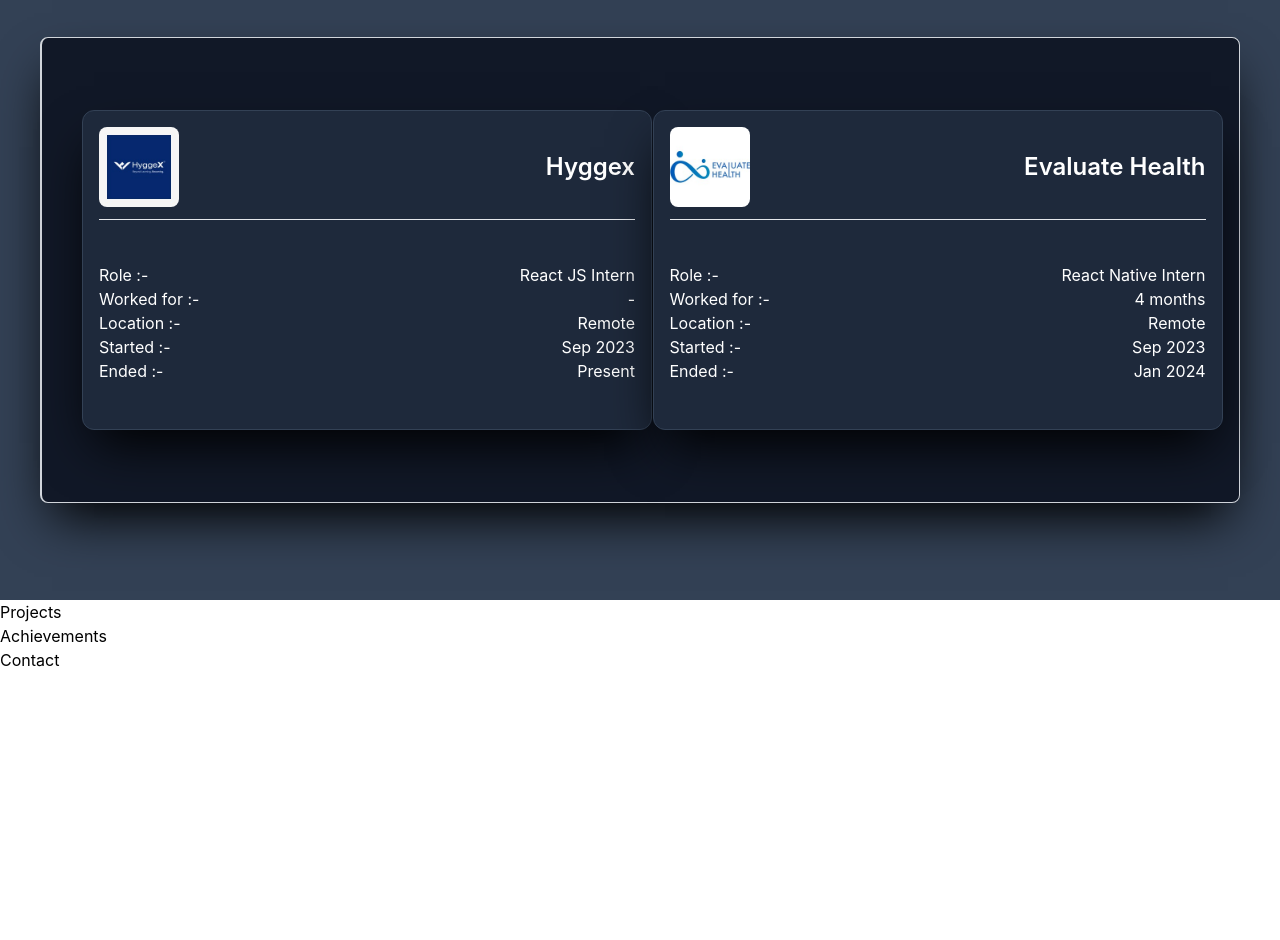
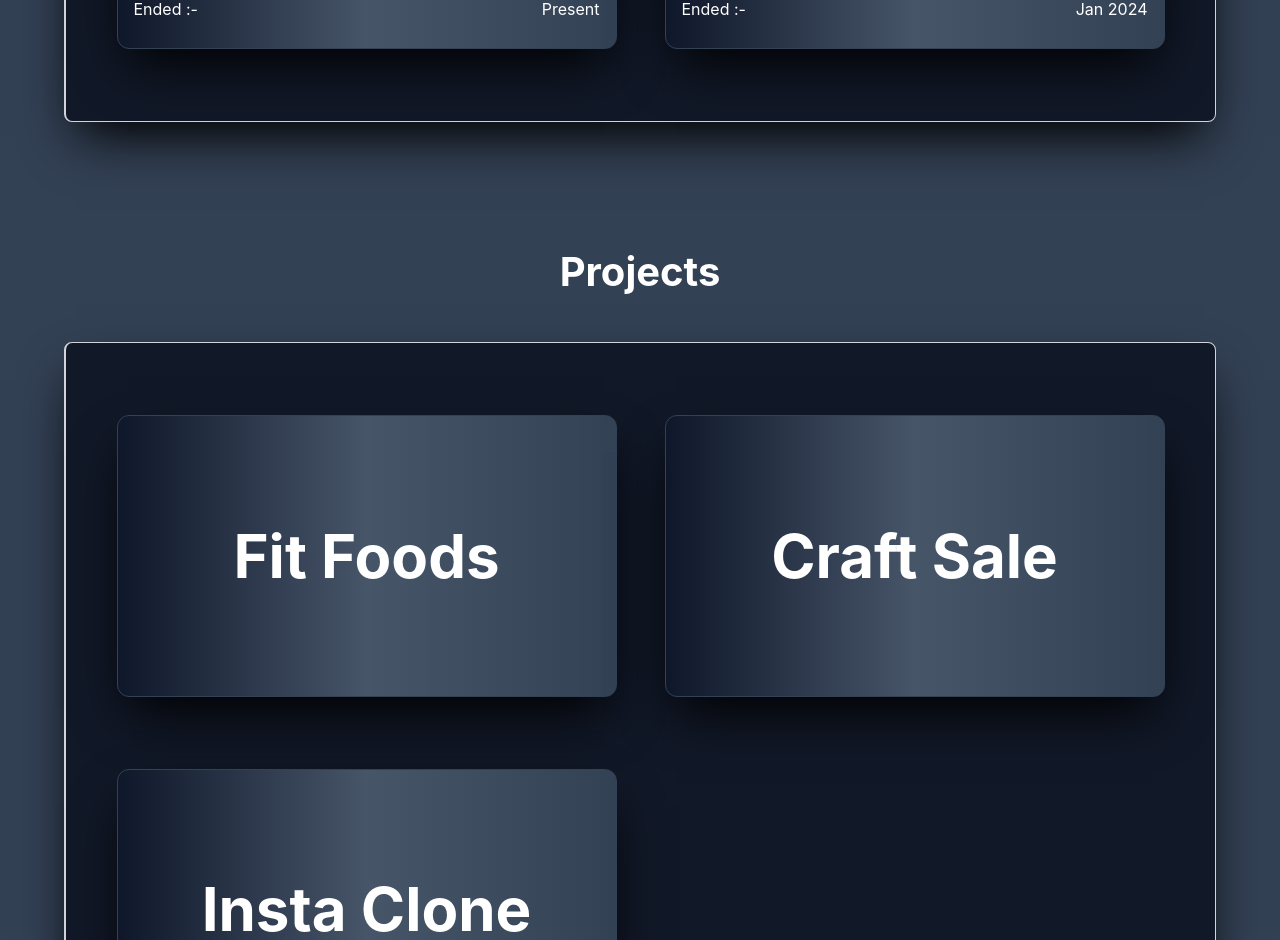
Before and after one commit to Revanth-Mummidi/MyPortfolio, a React (Create React App) app: page / in a window 1280 px wide. Shown: the part 1860-2800 px from the top of the page. Before the commit the page ends 2532 px from the top, so only its background shows below. Built offline with nearby package versions, Linux system fonts and the light colour scheme.

Commit message:
Contact Pending

```diff
--- a/src/App.js
+++ b/src/App.js
@@ -6,16 +6,18 @@
 import Projects from './Components/Projects'
 import Achievements from './Components/Achievements'
 import Contact from './Components/Contact'
+import Profiles from './Components/Profiles'
 
 function App() {
   return (
-    <div className='overflow-auto' >
+    <div className='overflow-auto bg-slate-700' >
       <Navbar/>
       <HomePage />
       <Skills/>
       <Experience/>
       <Projects/>
       <Achievements/>
+      <Profiles/>
       <Contact/>
     </div>
   )
--- a/src/Components/Achievements.jsx
+++ b/src/Components/Achievements.jsx
@@ -1,9 +1,46 @@
-import React from 'react'
+
+import EHLogo from "../Assets/1630615940866.jpeg"
+import HyggexLogo from "../Assets/hyggexworld_logo.jpeg"
+import React, { useState } from "react";
 
 function Achievements() {
+
+  const AchievementsData=[
+  "Ranked 1st in coding contest conducted in our college and won Mr.Coder Title in our college",
+  "Secured 2nd rank in Code Wars conducted by JNTUGV",
+   "Qualified for Semi-Final Round in Turing Cup National Wide Coding contest",
+   "Solved more than 1000+ problems from Leetcode,Codechef,GeeksForGeeks,CodeForces",
+   "Achieved Knight Badge at Leetcode",
+   "Achieved 3 star at CodeChef"
+
+]
+
   return (
-    <div>Achievements</div>
-  )
+    <section
+      id="achievements"
+      className=" w-[100vw] bg-slate-700 flex flex-col items-center justify-center p-10"
+    >
+      <p className="text-[35px] my-10 md:text-[40px] font-bold text-white ">
+        Achievements
+      </p>
+      <div className="border-gray-300 bg-gray-900 w-[90vw] shadow-black shadow-2xl border border-l-2 rounded-lg  p-10 items-center justify-center flex">
+         <ul className="list-disc gap-5">
+          {
+            AchievementsData.map((data,index)=>{
+              return(
+                <li key={index} className="text-white font-semibold md:text-xl my-10 lg:text-3xl">{data}</li>
+              )
+            })
+          }
+         </ul>
+      </div>
+
+
+    </section>
+  );
 }
 
-export default Achievements
+
+
+
+export default Achievements;
--- a/src/Components/Experience.jsx
+++ b/src/Components/Experience.jsx
@@ -31,13 +31,13 @@
   return (
     <section
       id="experience"
-      className="min-h-[100vh] w-[100vw] bg-slate-700 flex flex-col items-center justify-center p-10"
+      className=" w-[100vw] bg-slate-700 flex flex-col items-center justify-center p-10"
     >
       <p className="text-[35px] my-10 md:text-[40px] font-bold text-white ">
         Experience
       </p>
-      <div className="border-gray-300 bg-gray-900 shadow-black shadow-2xl border border-l-2 rounded-lg   items-center justify-center flex">
-        <div className="sm:grid sm:grid-cols-1 md:grid-cols-1 xl:grid-cols-2 px-5 md:px-10 py-10 gap-x-6 gap-y-2 items-center justify-center">
+      <div className="border-gray-300 w-[90vw] bg-gray-900 shadow-black shadow-2xl border border-l-2 rounded-lg   items-center justify-center flex">
+        <div className="sm:grid sm:grid-cols-1 md:grid-cols-1 xl:grid-cols-2 px-5 md:px-10 py-10 gap-x-12 gap-y-2 items-center justify-center">
           {
             ExperienceData.map((data,index)=>{
               return(
@@ -63,10 +63,10 @@
           !rotate ? "flip-card-inner flip-card-rotate" : "flip-card-inner"
         }
       >
-        <div className="lg:w-[520px] xl:w-[570px] sm:w-[400px] w-[300px]  shadow-2xl shadow-black flip-card-front aspect-video right-0 border-slate-700  border bg-slate-800 rounded-xl ">
+        <div className="lg:w-[520px] xl:w-[500px]  sm:w-[400px] w-[300px]  shadow-2xl shadow-black flip-card-front aspect-video right-0 border-slate-700  border bg-gradient-to-l from-slate-700 via-slate-600 via-slate-600 to-slate-900 rounded-xl ">
           <FrontCard data={data} />
         </div>
-        <div className="lg:w-[520px] xl:w-[570px]  sm:w-[400px] w-[300px] shadow-2xl shadow-black flip-card-back aspect-video right-0 border-slate-800 border  bg-slate-700 rounded-xl ">
+        <div className="lg:w-[520px] xl:w-[500px]  sm:w-[400px] w-[300px] shadow-2xl shadow-black flip-card-back aspect-video right-0 border-slate-800 border  bg-slate-700 rounded-xl ">
           <BackCard data={data} />
         </div>
       </div>
@@ -114,7 +114,7 @@
   return (
     <div className="p-4 w-full h-full overflow-y-auto ">
     <div className="w-full h-full flex flex-col">
-      <div className="flex flex-row justify-between items-center">
+      <div className="flex flex-row justify-center items-center">
 
         <p className="text-white font-semibold text-lg md:text-2xl">Description</p>
       </div>
--- a/src/Components/HomePage.jsx
+++ b/src/Components/HomePage.jsx
@@ -12,7 +12,7 @@
 
 
   return (
-    <section className='bg-slate-700 mt-[60px] h-[100vh] w-[100vw] text-white justify-center items-center py-5' id='homepage'>
+    <section className='bg-slate-700 mt-[60px] h-[70vh] w-[100vw] text-white justify-center items-center py-5' id='homepage'>
             <div className='grid  grid-cols-1 md:grid-cols-2 h-full w-full '>
                 <div className='flex flex-1 flex-row items-center justify-center'>
                     <div>
@@ -47,7 +47,7 @@
        <img
          src={ProfilePic}
          className={
-           "bg-gradient-to-bl flip-card-front shadow-2xl shadow-black  from-[#051A91] via-[#061C93] via-[#2284F1] to-[#1F80EB] rounded-full w-[200px] md:w-[300px] aspect-square mx-auto  justify-center items-center transition-transform delay-700"
+           "bg-gradient-to-bl flip-card-front shadow-2xl shadow-black  from-[#051A91] via-[#061C93] via-[#2284F1] to-[#1F80EB] rounded-full w-[300px] md:w-[300px] aspect-square mx-auto  justify-center items-center transition-transform delay-700"
          }
        >
 
@@ -56,7 +56,7 @@
        <div
          className={
 
-             "bg-gradient-to-bl flip-card-back  shadow-2xl shadow-black from-[#071844] via-[#071844] via-[#2D87B6] to-[#2D87B6] p-10 rounded-full w-[200px] md:w-[300px] aspect-square mx-auto  justify-center items-center transition-transform delay-700"
+             " flip-card-back  shadow-2xl shadow-black bg-gradient-to-bl from-[#071844] via-[#071844] via-[#2D87B6] to-[#2D87B6] p-10 rounded-full w-[300px] md:w-[300px] aspect-square mx-auto  justify-center items-center transition-transform delay-700"
          }
        >
          <div className="w-full h-full relative flex flex-col ">
--- a/src/Components/Navbar.jsx
+++ b/src/Components/Navbar.jsx
@@ -6,11 +6,11 @@
   const [sideNav, setSideNav] = useState(false);
 
   const options = [
-    { name: "About Me", path: "#homepage" },
     { name: "Skills", path: "#skills" },
     { name: "Experience", path: "#experience" },
     { name: "Projects", path: "#projects" },
     { name: "Acheivements", path: "#achievements" },
+    { name: "Profiles ", path: "#profiles" },
     { name: "Contact", path: "#contact" },
   ];
   return (
--- /dev/null
+++ b/src/Components/Profiles.jsx
@@ -0,0 +1,58 @@
+import React from 'react'
+
+
+function Profiles() {
+
+    const ProfilesData=[
+    "Codechef",
+    "LeetCode",
+    "CodeForces",
+    "GeeksForGeeks",
+    "HackerRank",
+    "HackerEarth",
+    "GitHub",
+  ]
+
+    return (
+      <section
+        id="profiles"
+        className=" w-[100vw] bg-slate-700 flex flex-col items-center justify-center p-10"
+      >
+        <p className="text-[35px] my-10 md:text-[40px] font-bold text-white ">
+          Profiles
+        </p>
+        <div className="border-gray-300 w-[90vw] bg-gray-900  shadow-black shadow-2xl border border-l-2 rounded-lg  p-10 pt-5 items-center justify-center flex">
+          <div className="overflow-auto flex flex-row py-10">
+
+            {
+              ProfilesData.map((data,index)=>{
+                return(
+                  <div className="" key={index}>
+                    <Card data={data} />
+                    </div>
+                )
+              })
+            }
+            </div>
+        </div>
+
+      </section>
+    );
+  }
+
+  function Card({data}){
+    return(
+      <div className="border  text-white font-semibold text-lg mx-5 rounded-2xl p-7 flex flex-col items-center gap-4">
+          <div className="w-[250px] aspect-video bg-slate-500 rounded-xl">
+
+          </div>
+          <p>{data}</p>
+          <p>Highest Rated:- 1874</p>
+          <div className="px-6 py-2 bg-slate-600 text-center rounded-xl">
+            <a>View</a>
+          </div>
+      </div>
+    )
+  }
+
+export default Profiles
--- a/src/Components/Projects.jsx
+++ b/src/Components/Projects.jsx
@@ -1,9 +1,100 @@
-import React from 'react'
+
+import EHLogo from "../Assets/1630615940866.jpeg"
+import HyggexLogo from "../Assets/hyggexworld_logo.jpeg"
+import React, { useState } from "react";
 
 function Projects() {
+
+  const ProjectsData=[
+  {
+    name:"Fit Foods",
+    tech:"React JS , Tailwind CSS",
+    description:(<p>h</p>)
+  },
+  {
+    name:"Craft Sale",
+    tech:"React JS , Tailwind CSS",
+    description:(<p>g</p>)
+  },
+  {
+    name:"Insta Clone",
+    tech:"React Native",
+    description:(<p>f</p>)
+  }
+]
+
   return (
-    <div>Projects</div>
-  )
+    <section
+      id="projects"
+      className="w-[100vw] bg-slate-700 flex flex-col items-center justify-center p-10"
+    >
+      <p className="text-[35px] my-10 md:text-[40px] font-bold text-white ">
+        Projects
+      </p>
+      <div className="border-gray-300 bg-gray-900 w-[90vw] shadow-black shadow-2xl border border-l-2 rounded-lg   items-center justify-center flex">
+        <div className="sm:grid sm:grid-cols-1 md:grid-cols-1 xl:grid-cols-2 px-5 md:px-10 py-10 gap-x-12 gap-y-2 items-center justify-center">
+          {
+            ProjectsData.map((data,index)=>{
+              return(
+                <Card key={index} data={data}/>
+              )
+            })
+          }
+        </div>
+      </div>
+    </section>
+  );
 }
 
-export default Projects
+const Card = ({data}) => {
+  const [rotate, setRotate] = useState(true);
+  return (
+    <div className="flip-card mx-auto my-8">
+      <div
+        onClick={() => {
+          setRotate(!rotate);
+        }}
+        className={
+          !rotate ? "flip-card-inner flip-card-rotate" : "flip-card-inner"
+        }
+      >
+        <div  className="lg:w-[520px] flex flex-row justify-center items-center xl:w-[500px] sm:w-[400px] w-[300px]  shadow-2xl shadow-black flip-card-front aspect-video right-0 border-slate-700 bg-gradient-to-l from-slate-700 via-slate-600 via-slate-600 to-slate-900   border  rounded-xl " >
+          {/* <FrontCard data={data} /> */}
+          <p className="text-[40px] lg:text-[60px] font-bold text-white">{data.name}</p>
+        </div>
+        <div className="lg:w-[520px] xl:w-[500px]  sm:w-[400px] w-[300px] shadow-2xl shadow-black blur-0 flip-card-back aspect-video right-0 border-slate-800 border  bg-slate-700 rounded-xl ">
+          <BackCard data={data} />
+        </div>
+      </div>
+    </div>
+  );
+};
+
+
+const BackCard = ({data}) => {
+  return (
+    <div className="p-4 w-full h-full overflow-y-auto ">
+    <div className="w-full h-full flex flex-col">
+      <div className="flex flex-row justify-center items-center">
+
+        <p className="text-white  font-semibold text-lg md:text-2xl">Details</p>
+      </div>
+      <hr className="my-3"></hr>
+      <div className="text-white flex flex-row  items-center gap-5">
+        <p className="font-semibold text-white text-sm md:text-lg">Frameworks :</p>
+        <p className="text-sm md:text-lg">{data.tech}</p>
+        </div>
+        <div className="text-white flex flex-row  items-center gap-6">
+        <p className="font-semibold text-white text-sm md:text-lg text-start self-start ">Description : </p>
+
+      <div className="flex flex-row text-white font-normal justify-start flex-1 pb-2 ">
+         <p className="text-sm md:text-lg">
+          {data.description}
+          </p>
+      </div>
+        </div>
+    </div>
+  </div>);
+};
+
+export default Projects;
--- a/src/Components/Skills.jsx
+++ b/src/Components/Skills.jsx
@@ -15,13 +15,13 @@
   return (
     <section
       id="skills"
-      className="min-h-[100vh] w-[100vw] bg-slate-700 flex flex-col items-center justify-center p-10"
+      className=" w-[100vw] bg-slate-700 flex flex-col items-center justify-center p-10"
     >
-      <p className="text-[45px] my-10 md:text-[50px] font-bold text-white">
+      <p className="text-[35px] my-10 md:text-[40px] font-bold text-white">
         Skills
       </p>
 
-      <div className="border-gray-300 bg-gray-900 shadow-black shadow-2xl border border-l-2 rounded-lg   items-center justify-center flex">
+      <div className="border-gray-300 w-[90vw] bg-gray-900 shadow-black shadow-2xl border border-l-2 rounded-lg   items-center justify-center flex">
         {/* <LeftContent/> */}
         <div className="sm:grid sm:grid-cols-2 md:grid-cols-3 lg:grid-cols-4 px-20 py-10 gap-x-6 gap-y-2 items-center justify-center">
         {skills.map((data, index) => {
```
